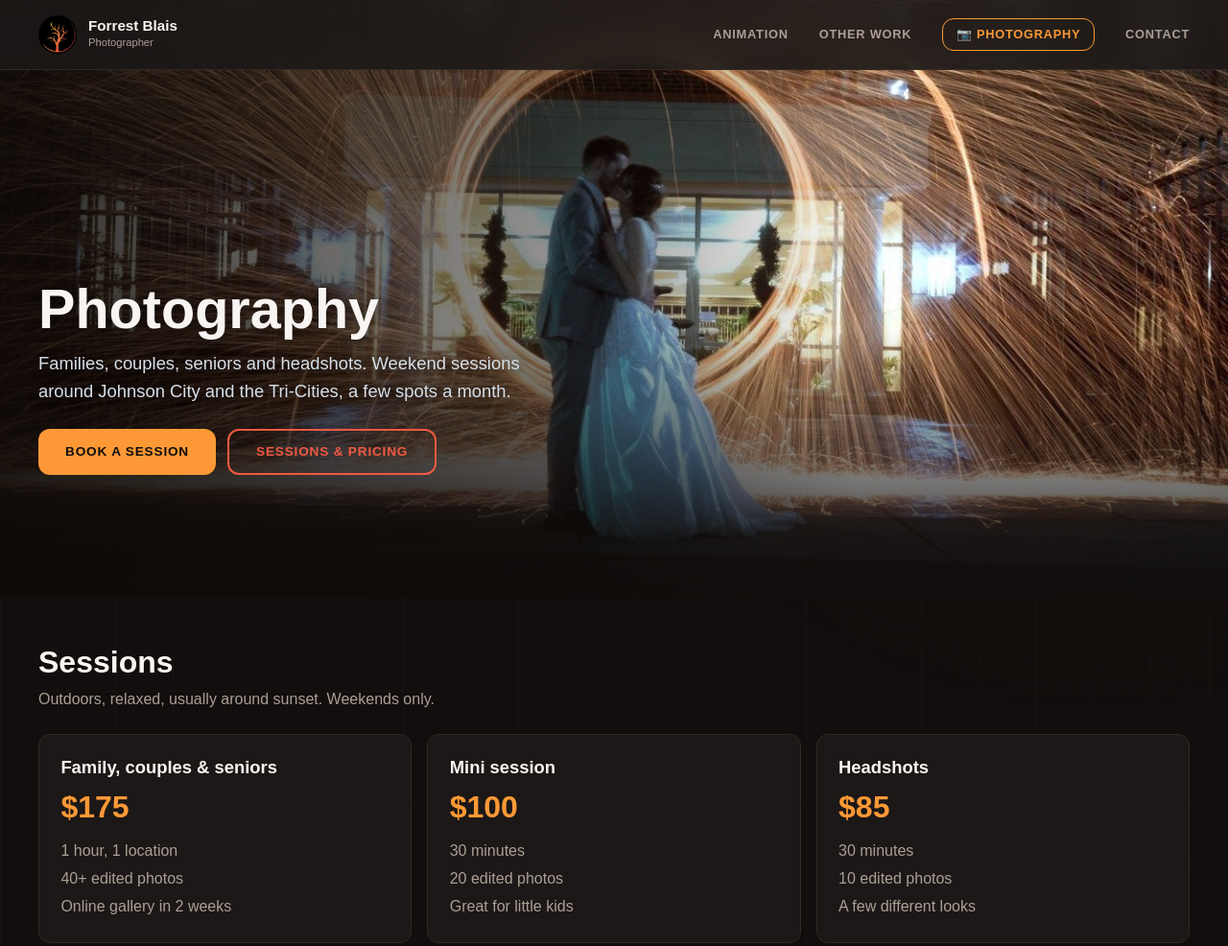
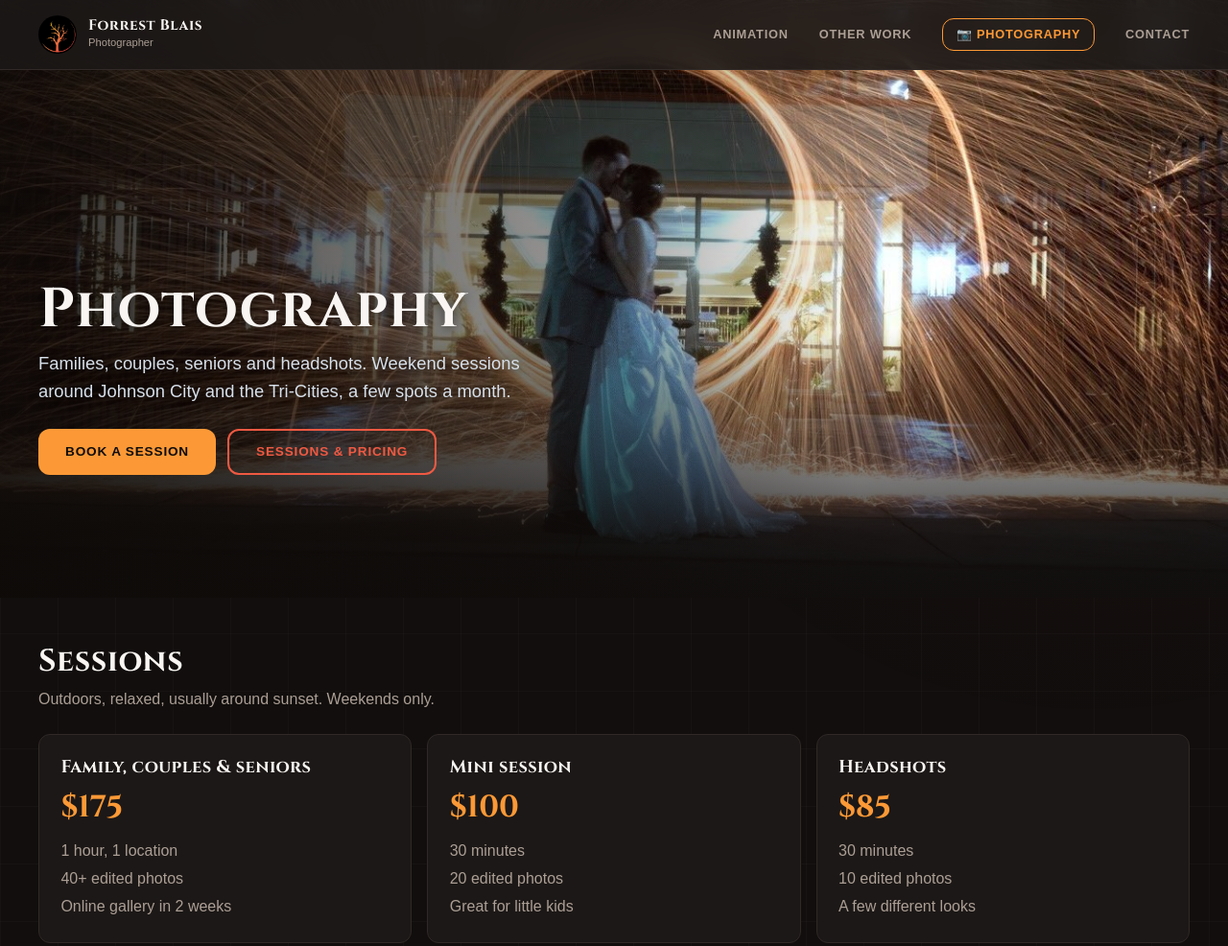
Before and after one commit to blaisforrest/blaisforrest.github.io, a plain HTML site: page photography.html in a window 1280 px wide. Shown: the top 986 px of the page at 96% size. Drawn offline with Linux system fonts and the light colour scheme.

Commit message:
Cinzel for headings, logo text and session prices
Co-Authored-By: Claude Opus 5.5 <noreply@anthropic.com>
Claude-Session: https://claude.ai/code/session_012fPbxdW8RHu4aWC6hhTmmW

```diff
--- a/photography.html
+++ b/photography.html
@@ -41,7 +41,7 @@
     .ph-cards{display:grid;grid-template-columns:repeat(auto-fit,minmax(230px,1fr));gap:1rem}
     .ph-card{background:var(--card);border:1px solid var(--border);border-radius:var(--radius);padding:1.4rem}
     .ph-card h3{font-size:1.15rem;margin-bottom:.25rem}
-    .ph-price{font-size:2rem;font-weight:800;color:var(--primary);margin:.35rem 0}
+    .ph-price{font-family:"Cinzel",Georgia,serif;font-size:2rem;font-weight:700;color:var(--primary);margin:.35rem 0}
     .ph-card ul{list-style:none;padding:0;margin:0;color:var(--muted-fg);line-height:1.8}
     .ph-note{color:var(--muted-fg);font-size:.95rem;margin-top:1rem}
     .gal-grid{columns:3 280px;column-gap:12px}
--- a/styles.css
+++ b/styles.css
@@ -2,6 +2,12 @@
    Forrest Blais Portfolio — styles.css
    Warm black / orange theme from the tree logo, mobile-first responsive
    ============================================================ */
+
+/* ----- Cinzel (headings, logo text). OFL license in fonts/Cinzel-OFL.txt ----- */
+@font-face { font-family: "Cinzel"; font-weight: 400; font-display: swap; src: url(fonts/cinzel-latin-400-normal.woff2) format("woff2"); }
+@font-face { font-family: "Cinzel"; font-weight: 500; font-display: swap; src: url(fonts/cinzel-latin-500-normal.woff2) format("woff2"); }
+@font-face { font-family: "Cinzel"; font-weight: 600; font-display: swap; src: url(fonts/cinzel-latin-600-normal.woff2) format("woff2"); }
+@font-face { font-family: "Cinzel"; font-weight: 700; font-display: swap; src: url(fonts/cinzel-latin-700-normal.woff2) format("woff2"); }
 
 /* ----- CSS Custom Properties ----- */
 :root {
@@ -60,7 +66,7 @@ ul { list-style: none; }
 button { cursor: pointer; border: none; background: none; font-family: inherit; color: inherit; }
 
 /* ----- Typography ----- */
-h1, h2, h3, h4 { line-height: 1.2; font-weight: 700; }
+h1, h2, h3, h4 { line-height: 1.2; font-weight: 700; font-family: "Cinzel", Georgia, serif; letter-spacing: 0.02em; }
 
 .section-label {
   font-size: 0.72rem;
@@ -166,7 +172,7 @@ section { padding: 5rem 0; }
   flex-shrink: 0;
   letter-spacing: 0.05em;
 }
-.logo-text .name { font-size: 0.95rem; font-weight: 700; line-height: 1.2; }
+.logo-text .name { font-family: "Cinzel", Georgia, serif; font-size: 0.95rem; font-weight: 700; line-height: 1.2; letter-spacing: 0.04em; }
 .logo-text .role { font-size: 0.7rem; color: var(--muted-fg); }
 
 /* Desktop Nav */
```
Also changed, not shown: fonts/Cinzel-OFL.txt (added), fonts/cinzel-latin-400-normal.woff2 (added), fonts/cinzel-latin-500-normal.woff2 (added), fonts/cinzel-latin-600-normal.woff2 (added), fonts/cinzel-latin-700-normal.woff2 (added).
